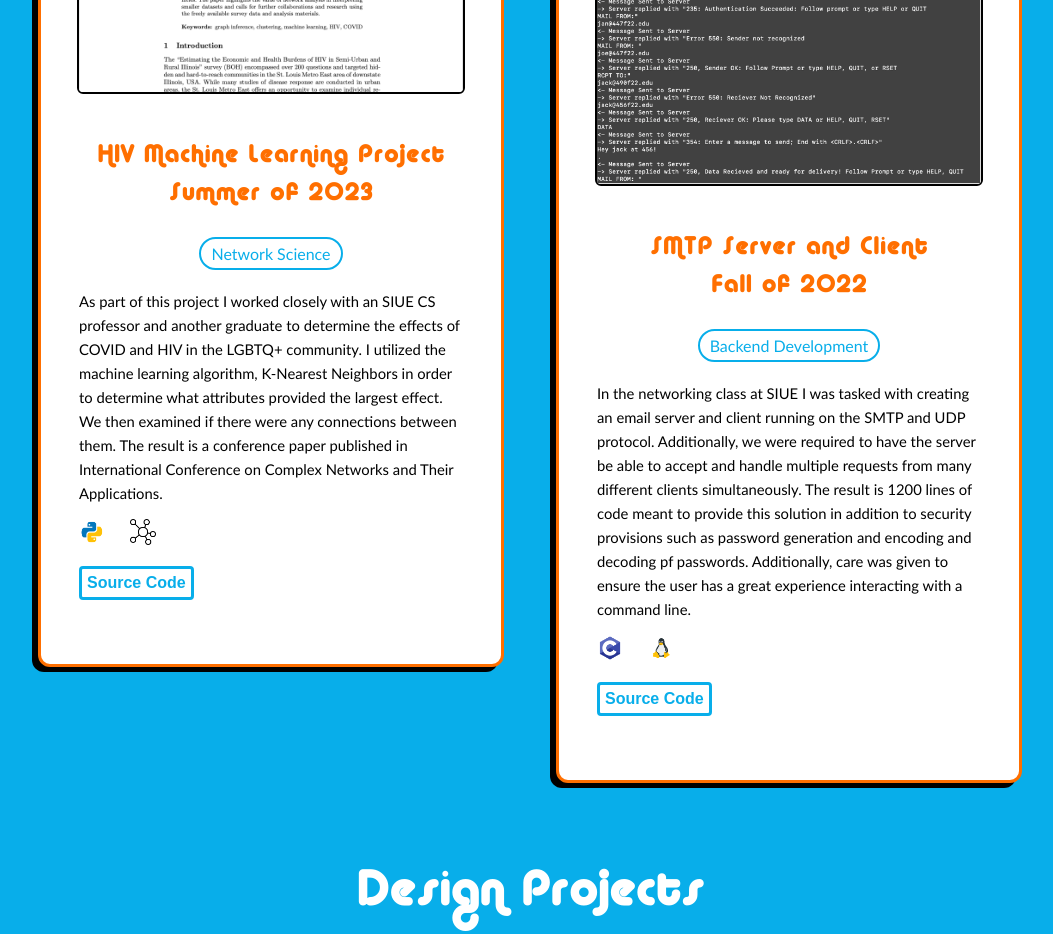
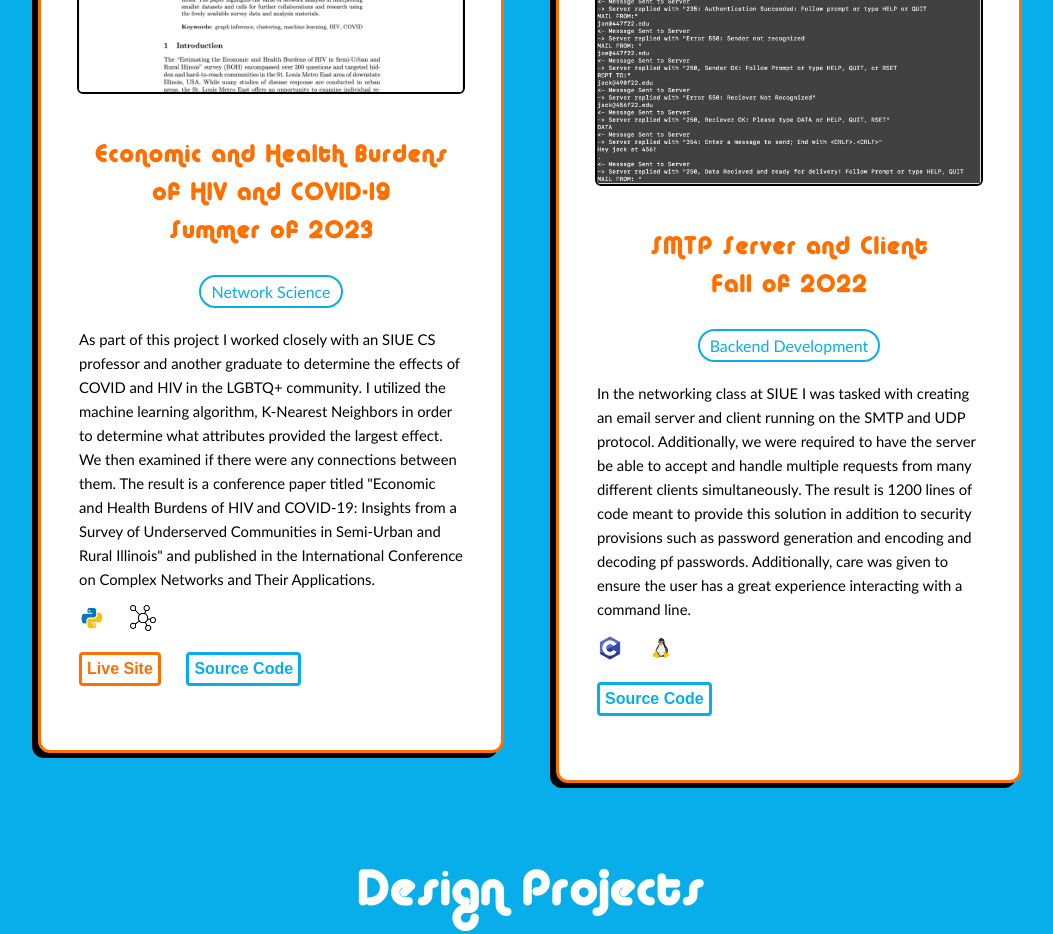
Before and after one commit to Cwoodard2/cameron-woodard-portfolio, a React (Create React App) app: page /#/ in a window 1280 px wide. Shown: the part 3240-4174 px from the top of the page, without its empty margins (110-1163 px from the left). Built offline with nearby package versions, Linux system fonts and the light colour scheme.

Commit message:
Small changes to HIV networks project

```diff
--- a/src/ProjectDescriptions/Projects.js
+++ b/src/ProjectDescriptions/Projects.js
@@ -49,13 +49,13 @@ export const devProjects = {
     type: "Web Development",
   },
   "HIV Machine Learning Project": {
-    title: "HIV Machine Learning Project",
+    title: "Economic and Health Burdens of HIV and COVID-19",
     duration: "Summer of 2023",
     description:
-      "As part of this project I worked closely with an SIUE CS professor and another graduate to determine the effects of COVID and HIV in the LGBTQ+ community. I utilized the machine learning algorithm, K-Nearest Neighbors in order to determine what attributes provided the largest effect. We then examined if there were any connections between them. The result is a conference paper published in International Conference on Complex Networks and Their Applications.",
+      "As part of this project I worked closely with an SIUE CS professor and another graduate to determine the effects of COVID and HIV in the LGBTQ+ community. I utilized the machine learning algorithm, K-Nearest Neighbors in order to determine what attributes provided the largest effect. We then examined if there were any connections between them. The result is a conference paper titled \"Economic and Health Burdens of HIV and COVID-19: Insights from a Survey of Underserved Communities in Semi-Urban and Rural Illinois\" and published in the International Conference on Complex Networks and Their Applications.",
     skills: [pythonLogo, machineLearning],
     sourceCode: "https://github.com/SIUEComplexNetworksLab/BOHComplexNetworks",
-    liveSite: "",
+    liveSite: "https://link.springer.com/chapter/10.1007/978-3-031-53468-3_16",
     projectPic: paperPic,
     type: "Network Science",
   },
```
